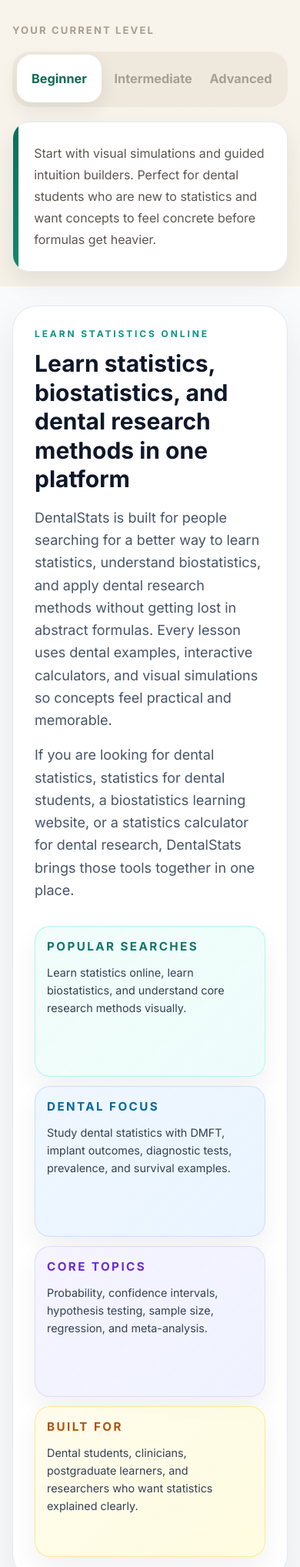
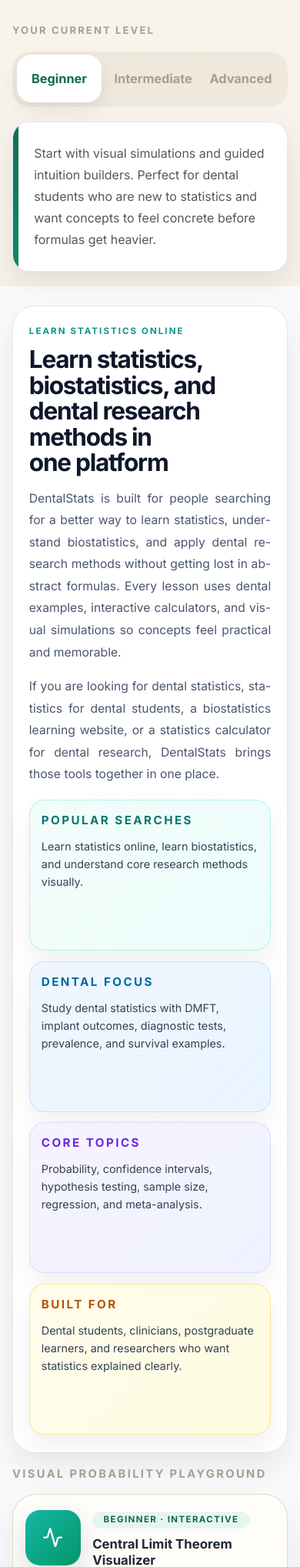
Before and after one commit to dayaniravi123/DentStat, a Django app: page / in a window 390 px wide. Shown: the part 948-2984 px from the top of the page at 77% size. Run offline with Django 4.2, Linux system fonts and the light colour scheme; some libraries are stand-ins or nearby versions.

Commit message:
"improve section in mobile view"

```diff
--- a/static/css/style.css
+++ b/static/css/style.css
@@ -847,6 +847,49 @@ footer { border-top: 1px solid rgba(255,255,255,0.03); }
         display: none !important;
     }
 
+    .home-page .home-seo-intro {
+        margin-bottom: 1.2rem !important;
+    }
+
+    .home-page .home-seo-intro-card {
+        padding: 1.45rem 1.3rem !important;
+        border-radius: 1.85rem !important;
+        box-shadow: 0 18px 42px rgba(15, 23, 42, 0.08);
+    }
+
+    .home-page .home-seo-intro-grid {
+        gap: 1.15rem;
+    }
+
+    .home-page .home-seo-intro-kicker {
+        margin-bottom: 0.8rem !important;
+        font-size: 0.72rem !important;
+        letter-spacing: 0.18em !important;
+    }
+
+    .home-page .home-seo-intro-title {
+        font-size: clamp(1.85rem, 8.1vw, 2.35rem) !important;
+        line-height: 1.06 !important;
+        letter-spacing: -0.04em;
+        text-wrap: balance;
+    }
+
+    .home-page .home-seo-intro-body {
+        margin-top: 1rem !important;
+        max-width: none !important;
+        color: #49566f !important;
+        font-size: 0.98rem !important;
+        line-height: 1.82 !important;
+        text-align: justify;
+        text-justify: inter-word;
+        hyphens: auto;
+        -webkit-hyphens: auto;
+    }
+
+    .home-page .home-seo-flip-grid {
+        gap: 0.85rem;
+    }
+
     .home-page .learning-resources-grid {
         grid-template-columns: repeat(3, minmax(0, 1fr));
         gap: 0.7rem;
--- a/templates/index.html
+++ b/templates/index.html
@@ -143,25 +143,25 @@
     <!-- Main Content -->
     <div class="max-w-7xl mx-auto px-4 sm:px-6 lg:px-8 py-12 -mt-8 home-main-shell">
 
-        <section class="mb-10 reveal">
-            <div class="bg-white rounded-[32px] border border-slate-200 shadow-[0_24px_54px_rgba(15,23,42,0.08)] p-7 md:p-10">
-                <div class="grid grid-cols-1 lg:grid-cols-[1.12fr_0.88fr] gap-8 items-start">
-                    <div>
-                        <p class="text-xs font-bold uppercase tracking-[0.24em] text-teal-600 mb-3">Learn Statistics Online</p>
-                        <h2 class="text-3xl md:text-4xl font-bold text-slate-900 leading-tight">
+        <section class="home-seo-intro mb-10 reveal">
+            <div class="home-seo-intro-card bg-white rounded-[32px] border border-slate-200 shadow-[0_24px_54px_rgba(15,23,42,0.08)] p-7 md:p-10">
+                <div class="home-seo-intro-grid grid grid-cols-1 lg:grid-cols-[1.12fr_0.88fr] gap-8 items-start">
+                    <div class="home-seo-intro-copy">
+                        <p class="home-seo-intro-kicker text-xs font-bold uppercase tracking-[0.24em] text-teal-600 mb-3">Learn Statistics Online</p>
+                        <h2 class="home-seo-intro-title text-3xl md:text-4xl font-bold text-slate-900 leading-tight">
                             Learn statistics, biostatistics, and dental research methods in one platform
                         </h2>
-                        <p class="text-slate-600 text-lg leading-relaxed mt-4 max-w-3xl">
+                        <p class="home-seo-intro-body text-slate-600 text-lg leading-relaxed mt-4 max-w-3xl">
                             DentalStats is built for people searching for a better way to learn statistics, understand biostatistics,
                             and apply dental research methods without getting lost in abstract formulas. Every lesson uses dental
                             examples, interactive calculators, and visual simulations so concepts feel practical and memorable.
                         </p>
-                        <p class="text-slate-600 text-lg leading-relaxed mt-4 max-w-3xl">
+                        <p class="home-seo-intro-body text-slate-600 text-lg leading-relaxed mt-4 max-w-3xl">
                             If you are looking for dental statistics, statistics for dental students, a biostatistics learning website,
                             or a statistics calculator for dental research, DentalStats brings those tools together in one place.
                         </p>
                     </div>
-                    <div class="grid grid-cols-1 sm:grid-cols-2 gap-3">
+                    <div class="home-seo-flip-grid grid grid-cols-1 sm:grid-cols-2 gap-3">
                         <button type="button" class="seo-flip-card seo-flip-card-teal" aria-pressed="false">
                             <span class="seo-flip-card__inner">
                                 <span class="seo-flip-card__face seo-flip-card__face--front">
```
